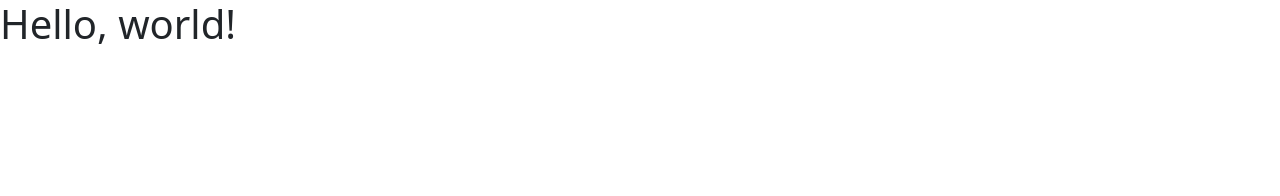
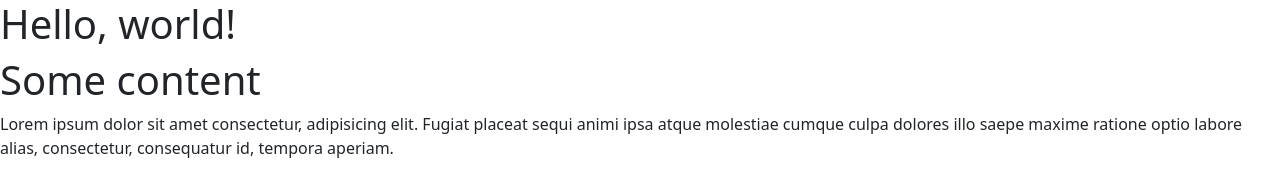
Before and after one commit to 9000HAL/collab-practice-day4, a plain HTML site: page index.html in a window 1280 px wide. Drawn offline with nearby package versions, Linux system fonts and the light colour scheme.

Commit message:
some content

```diff
--- a/index.html
+++ b/index.html
@@ -26,5 +26,9 @@
     <script src="https://cdn.jsdelivr.net/npm/@popperjs/core@2.10.2/dist/umd/popper.min.js" integrity="sha384-7+zCNj/IqJ95wo16oMtfsKbZ9ccEh31eOz1HGyDuCQ6wgnyJNSYdrPa03rtR1zdB" crossorigin="anonymous"></script>
     <script src="https://cdn.jsdelivr.net/npm/bootstrap@5.1.3/dist/js/bootstrap.min.js" integrity="sha384-QJHtvGhmr9XOIpI6YVutG+2QOK9T+ZnN4kzFN1RtK3zEFEIsxhlmWl5/YESvpZ13" crossorigin="anonymous"></script>
     -->
+    <section>
+      <h1>Some content</h1>
+      <p>Lorem ipsum dolor sit amet consectetur, adipisicing elit. Fugiat placeat sequi animi ipsa atque molestiae cumque culpa dolores illo saepe maxime ratione optio labore alias, consectetur, consequatur id, tempora aperiam.</p>
+    </section>
   </body>
 </html>
```
